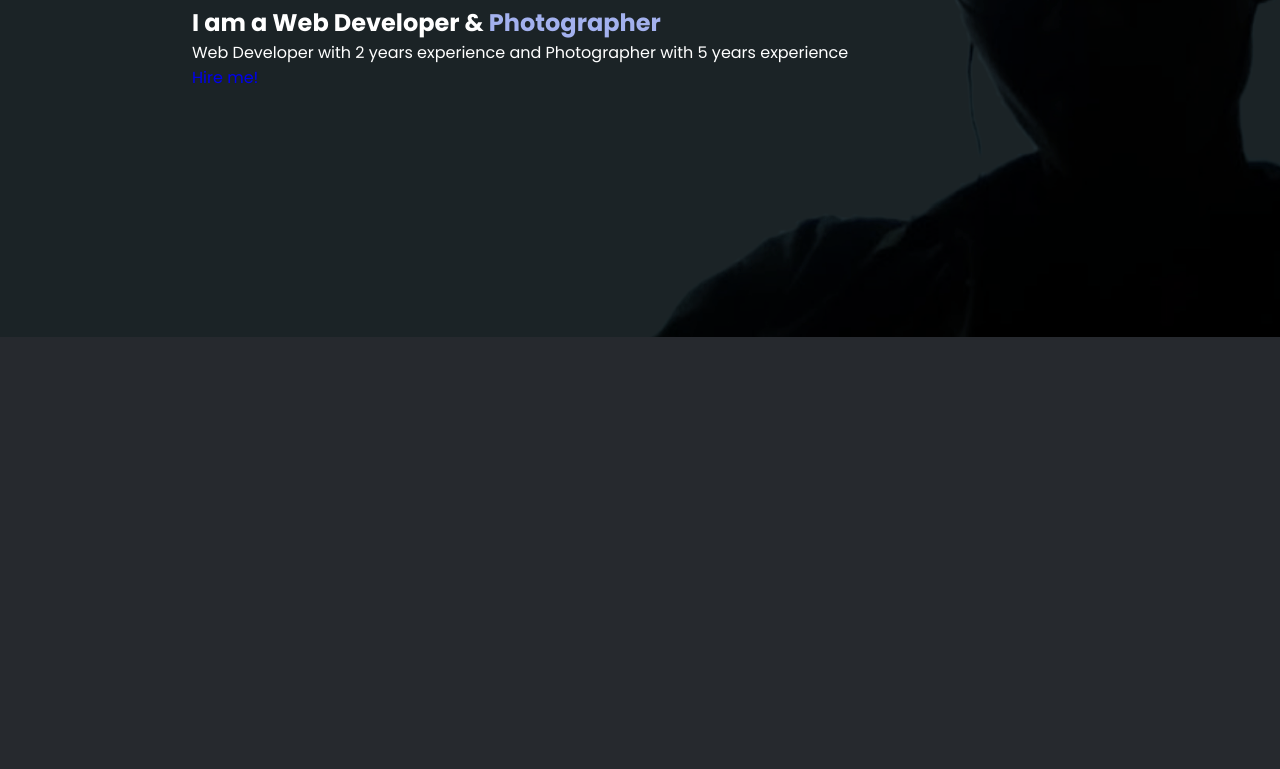
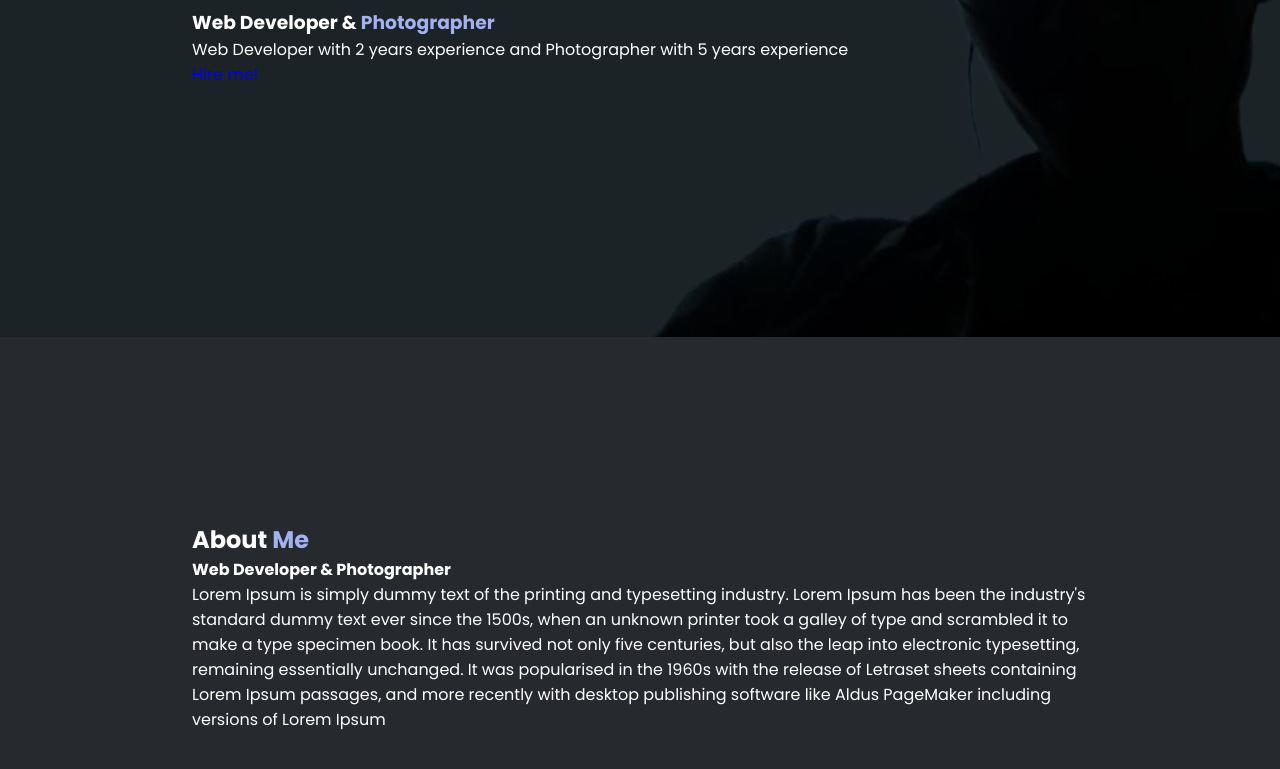
Before and after one commit to aryaintrn/porto-v2, a plain HTML site: page index.html in a window 1280 px wide. Shown: the part 463-1232 px from the top of the page. Before the commit the page ends 800 px from the top, so only its background shows below. Drawn offline with nearby package versions, Linux system fonts and the light colour scheme.

Commit message:
Update index.html

```diff
--- a/index.html
+++ b/index.html
@@ -14,7 +14,7 @@
 <body>
 <!--HEADER-->
 <header>
-    <a href="#" class="logo">Cod<span>e</span>r.</a>
+    <a href="#" class="logo">I<span>NTR</span>N</a>
 
     <ul class="nav">
         <li><a href="#home" class="active">Home</a></li>
@@ -36,7 +36,7 @@
             <span class="second">I am</span>
         </div>
         <h1>Arya Intaran</h1>
-            <h2>I am a Web Developer & <span>Photographer</span></h2>
+        <h3>Web Developer & <span>Photographer</span></h3>
         <p>Web Developer with 2 years experience and Photographer
             with 5 years experience</p>
         <div class="btn">
@@ -45,6 +45,30 @@
     </div>
 </section>
 <!--END HOME PAGE-->
+<!--ABOUT PAGE-->
+<section class="about-pages">
+    <div class="about-img">
+        <img src="">
+    </div>
+    <div class="about-text">
+        <h2>About <span>Me</span></h2>
+        <h4>Web Developer & Photographer</h4>
+        <p>Lorem Ipsum is simply dummy text of the printing
+            and typesetting industry. Lorem Ipsum has been
+            the industry's standard dummy text ever since
+            the 1500s, when an unknown printer took a
+            galley of type and scrambled it to make a
+            type specimen book. It has survived not only
+            five centuries, but also the leap into electronic
+            typesetting, remaining essentially unchanged.
+            It was popularised in the 1960s with the release
+            of Letraset sheets containing Lorem Ipsum passages,
+            and more recently with desktop publishing software
+            like Aldus PageMaker including versions
+            of Lorem Ipsum</p>
+    </div>
+</section>
+<!--END ABOUT PAGE-->
 <!--JAVASCRIPT-->
 <script type="text/javascript" src="js/script.js"></script>
 <!--END JAVASCRIPT-->
```
Lines whose indentation alone changed are shown as unchanged.
